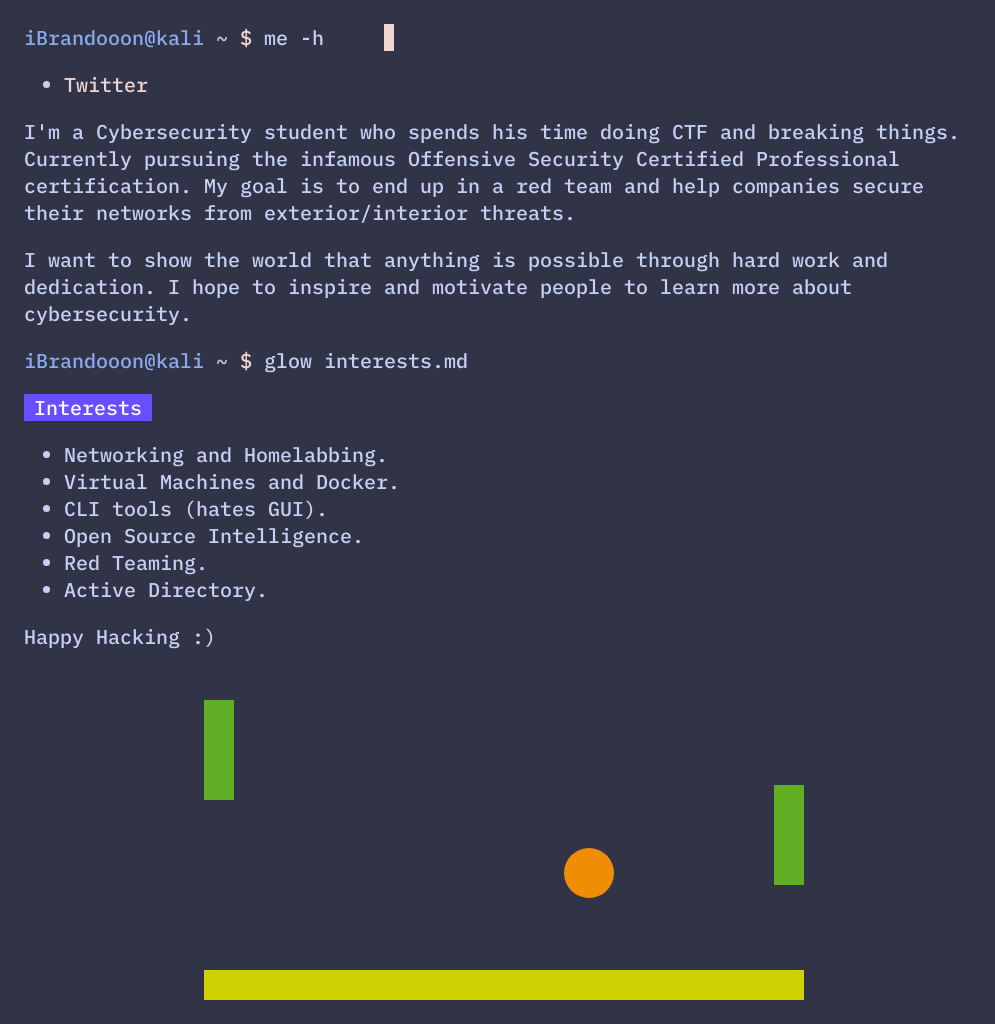
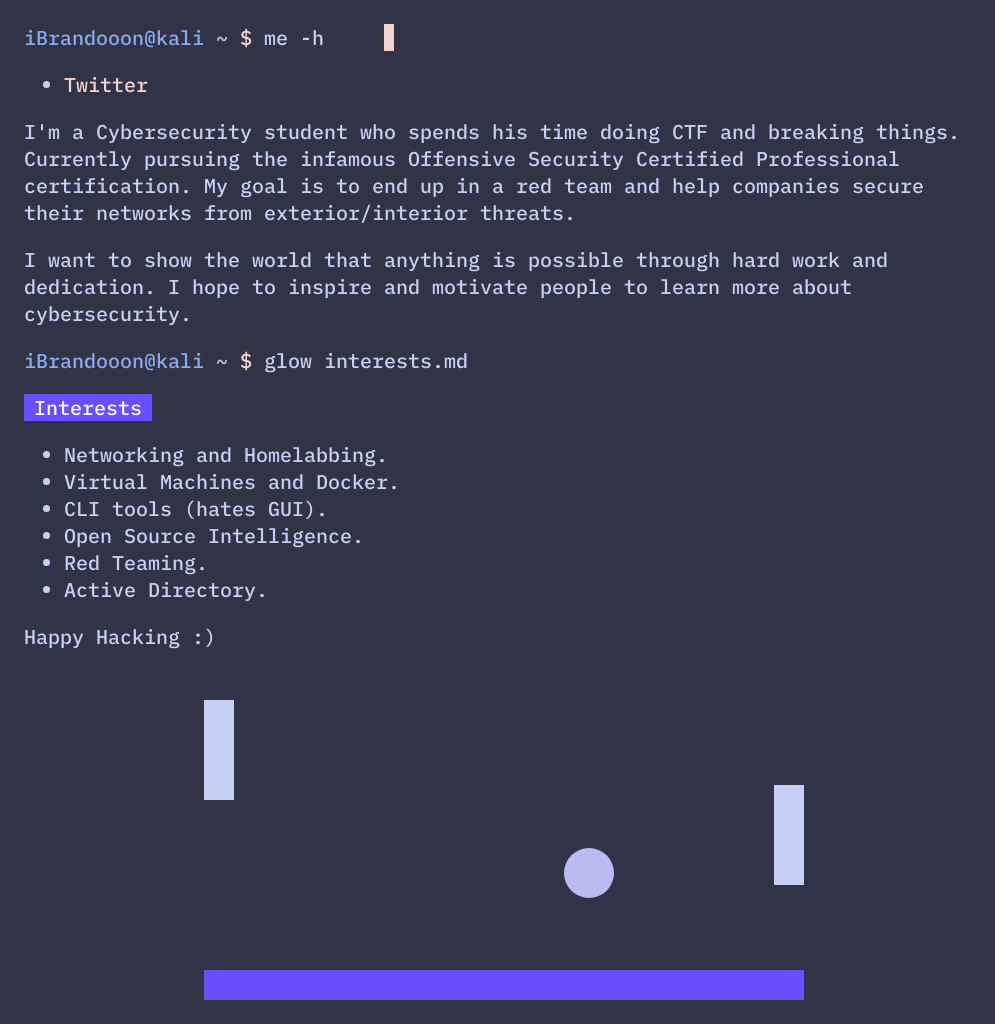
Before and after one commit to eternal-b/brandoon95.github.io, a plain HTML site: page index.html in a window 1280 px wide. Shown: the whole page, without its empty margins (0-995 px from the left). Drawn offline with Linux system fonts and the light colour scheme; a web font is replaced by a local one.

Commit message:
Update main.css

```diff
--- a/main.css
+++ b/main.css
@@ -123,7 +123,7 @@ footer {
   margin:0 auto;
   width:600px;
   height:300px;
-  border-bottom:30px solid #D0D102;
+  border-bottom:30px solid #684eff;
 }
 .clear{
   clear:both;
@@ -132,7 +132,7 @@ footer {
   float:left;
   width:30px;
   height:100px;
-  background:#61AE24;
+  background:#c6d0f5;
   -webkit-animation:left-wall 3s infinite;
 
 }
@@ -140,7 +140,7 @@ footer {
   float:right;
   width:30px;
   height:100px;
-  background:#61AE24;
+  background:#c6d0f5;
   -webkit-animation:right-wall 3s infinite;
 
 }
@@ -148,7 +148,7 @@ footer {
   float:left;
   width:50px;
   height:50px;
-  background:#F18D05;
+  background:#babbf1;
   border-radius:50%;
   margin-top:30px;
   -webkit-animation:bounce_ball 3s linear infinite;
```
